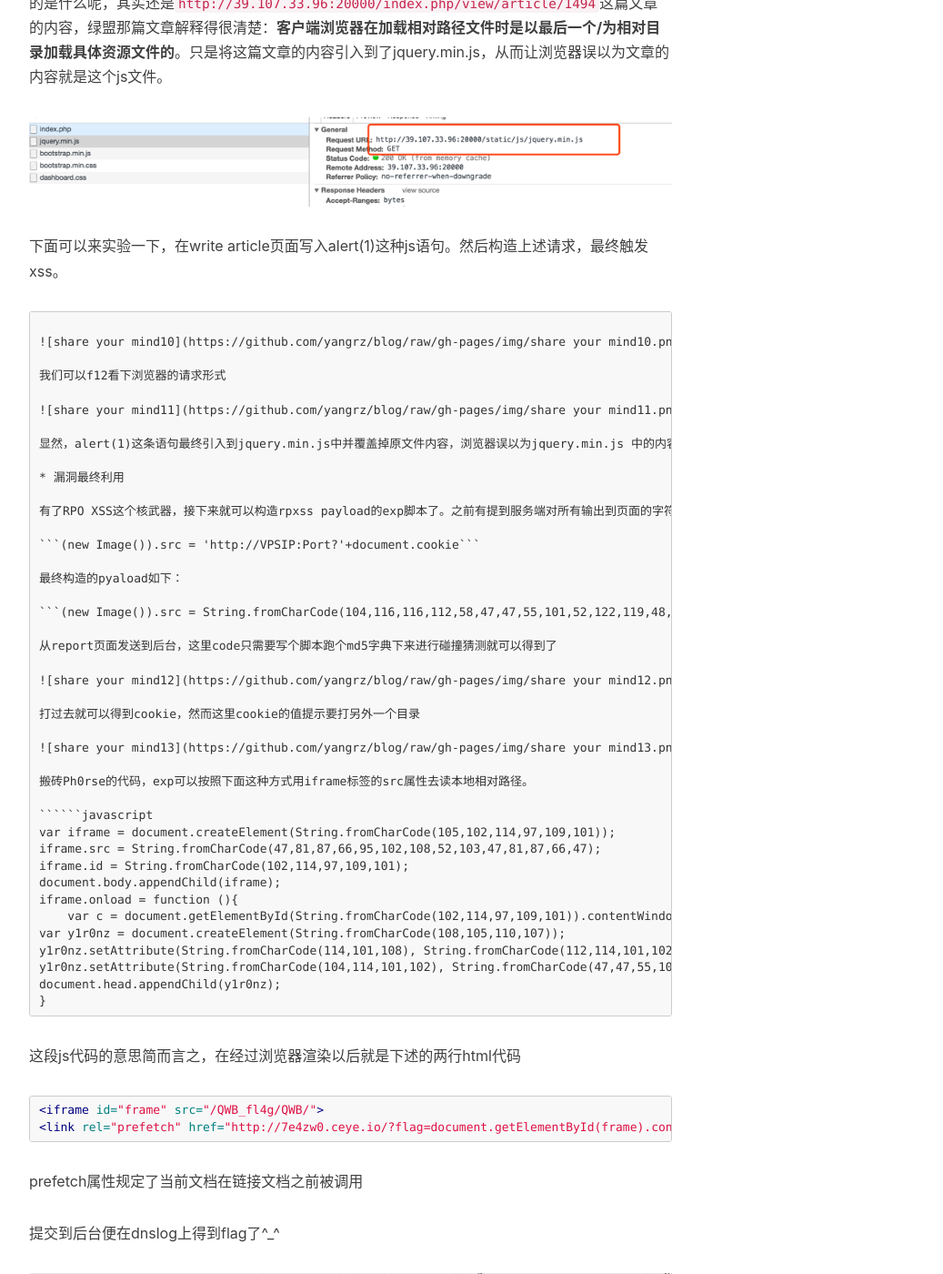
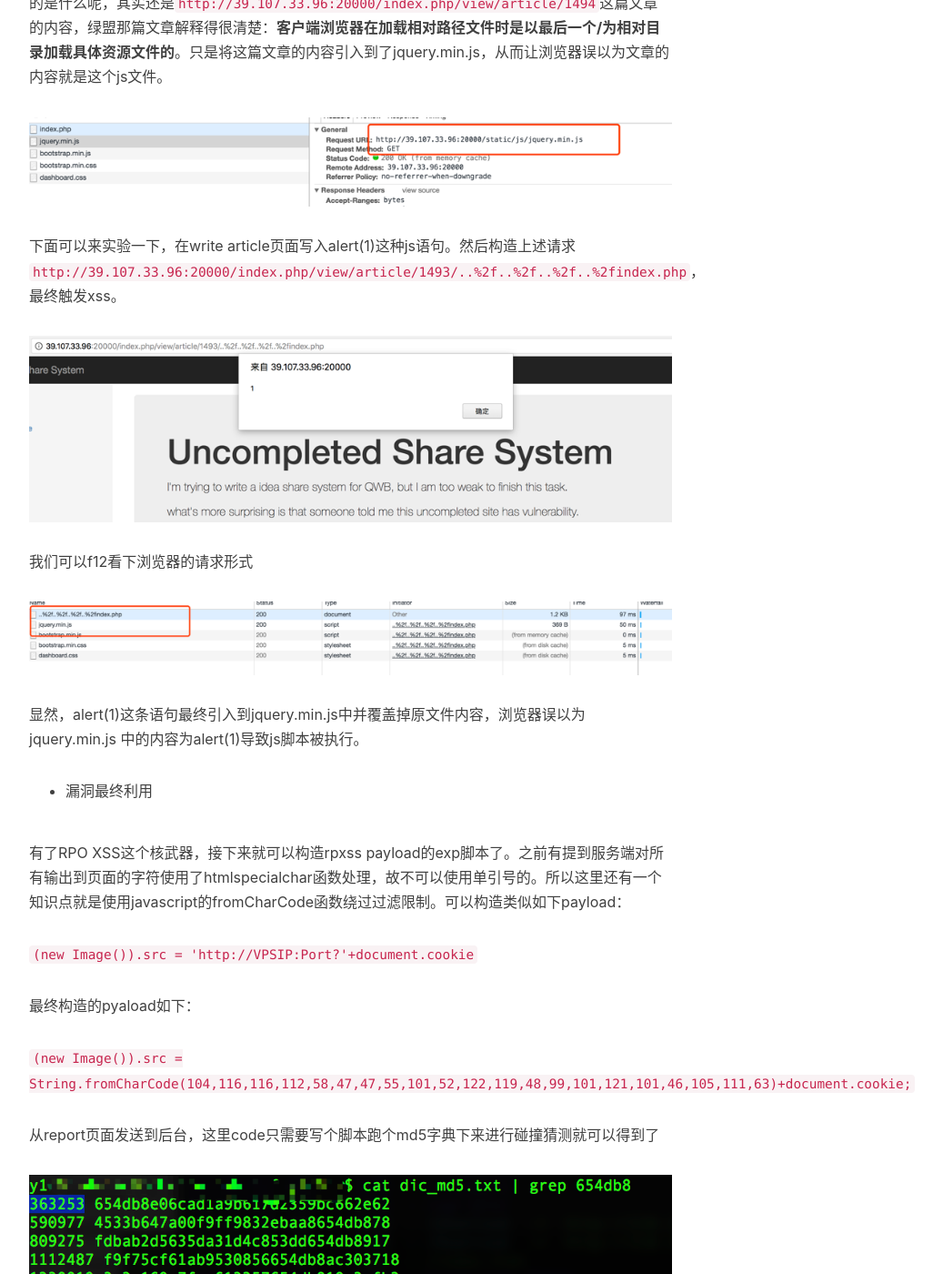
Before and after one commit to yangrz/blog, a Jekyll site: the page built from _posts/2018-03-28-ctf.markdown, in a window 1280 px wide and 1400 px high, scrolled down 4944 px. Shown: the whole window at 91% size, without its empty margins (233-1270 px from the left). Built offline with Jekyll 4.4.1, drawn with Linux system fonts in a browser that asks for light colours; nearby versions of some CDN libraries; comment, search, counter and statistics services are not loaded; some of the changed lines change nothing that is shown; some of the changed text lies outside the part shown.

Commit message:
2018-03-28

````diff
--- a/_posts/2018-03-28-ctf.markdown
+++ b/_posts/2018-03-28-ctf.markdown
@@ -73,9 +73,7 @@
 
 ![share your mind9](https://github.com/yangrz/blog/raw/gh-pages/img/share your mind9.png)
 
-下面可以来实验一下，在write article页面写入alert(1)这种js语句。然后构造上述请求，最终触发xss。
-
-```http://39.107.33.96:20000/index.php/view/article/1493/..%2f..%2f..%2f..%2findex.php```
+下面可以来实验一下，在write article页面写入alert(1)这种js语句。然后构造上述请求```http://39.107.33.96:20000/index.php/view/article/1493/..%2f..%2f..%2f..%2findex.php```，最终触发xss。
 
 ![share your mind10](https://github.com/yangrz/blog/raw/gh-pages/img/share your mind10.png)
 
````
